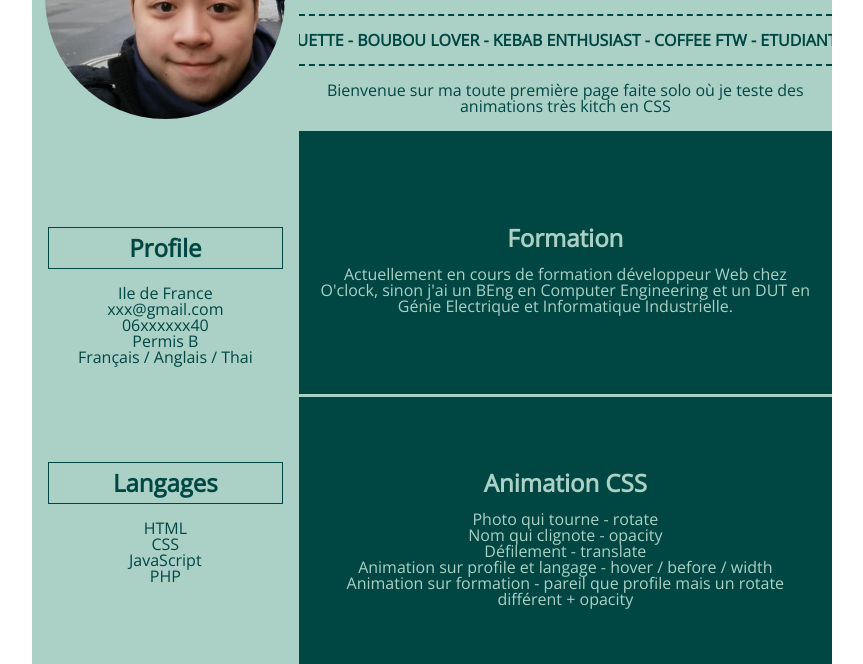
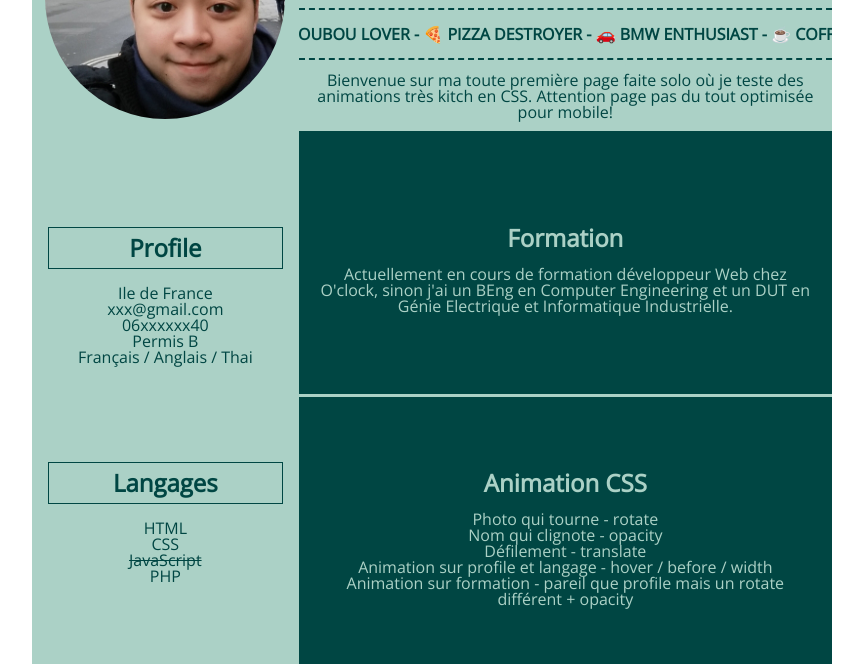
Before and after one commit to LindseyLouv/lindseylouv.github.io, a plain HTML site: page index.html in a window 1280 px wide. Shown: the part 136-800 px from the top of the page, without its empty margins (208-1071 px from the left). Drawn offline with nearby package versions, Linux system fonts and the light colour scheme.

Commit message:
Ajout d'émojis + corrections

```diff
--- a/css/style.css
+++ b/css/style.css
@@ -218,3 +218,7 @@ h2 {
 .column1 h2:hover::before {
     width: 100%;
 }
+
+.barre {
+    text-decoration: line-through;
+}
--- a/index.html
+++ b/index.html
@@ -18,12 +18,11 @@
             <h1 class="header__title">Lindsey Louv</h1>
             <div class="header__text">
                 <div class="defil">
-                    <span class="txtdefil">- Etudiant O'clock - Dev web - Promo Lara aka Mouette - Boubou Lover - Kebab enthusiast - Coffee FTW&nbsp;</span>
-                    <span class="txtdefil">- Etudiant O'clock - Dev web - Promo Lara aka Mouette - Boubou Lover - Kebab enthusiast - Coffee FTW&nbsp;</span>
+                    <span class="txtdefil">- &#128125; Etudiant O'clock - &#128187; Dev web - &#128038; Promo Lara aka Mouette - &#128054; Boubou Lover - &#127829; Pizza Destroyer - &#128663; BMW Enthusiast - &#9749; Coffee Addict&nbsp;</span>
+                    <span class="txtdefil">- &#128125; Etudiant O'clock - &#128187; Dev web - &#128038; Promo Lara aka Mouette - &#128054; Boubou Lover - &#127829; Pizza Destroyer - &#128663; BMW Enthusiast - &#9749; Coffee Addict&nbsp;</span>
                 </div>
-                <p>Bienvenue sur ma toute première page faite solo où je teste des animations très kitch en CSS</p>
+                <p>Bienvenue sur ma toute première page faite solo où je teste des animations très kitch en CSS. Attention page pas du tout optimisée pour mobile!</p>
             </div>
-
         </div>
 
         <div class="column1">
@@ -43,7 +42,7 @@
                 <ul>
                     <li>HTML</li>
                     <li>CSS</li>
-                    <li>JavaScript</li>
+                    <li class="barre">JavaScript</li>
                     <li>PHP</li>
                 </ul>
             </div>
```
